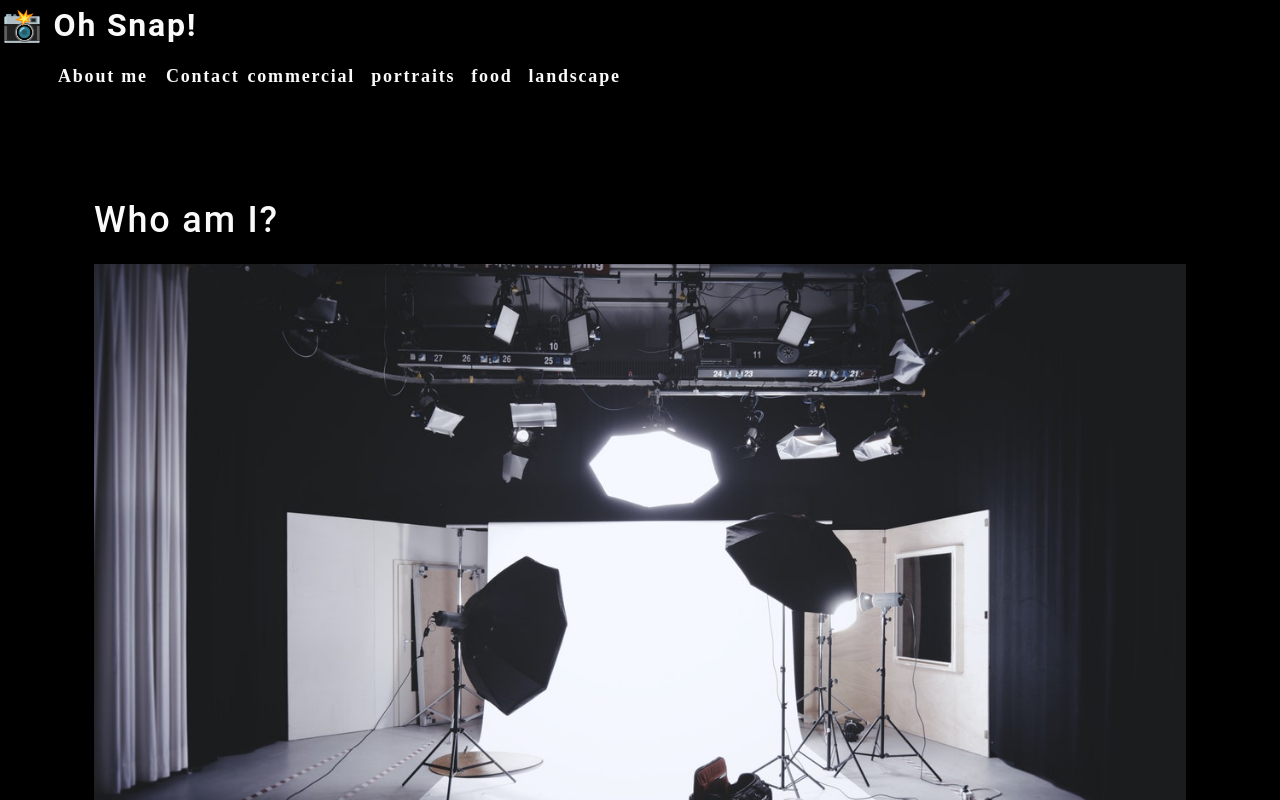
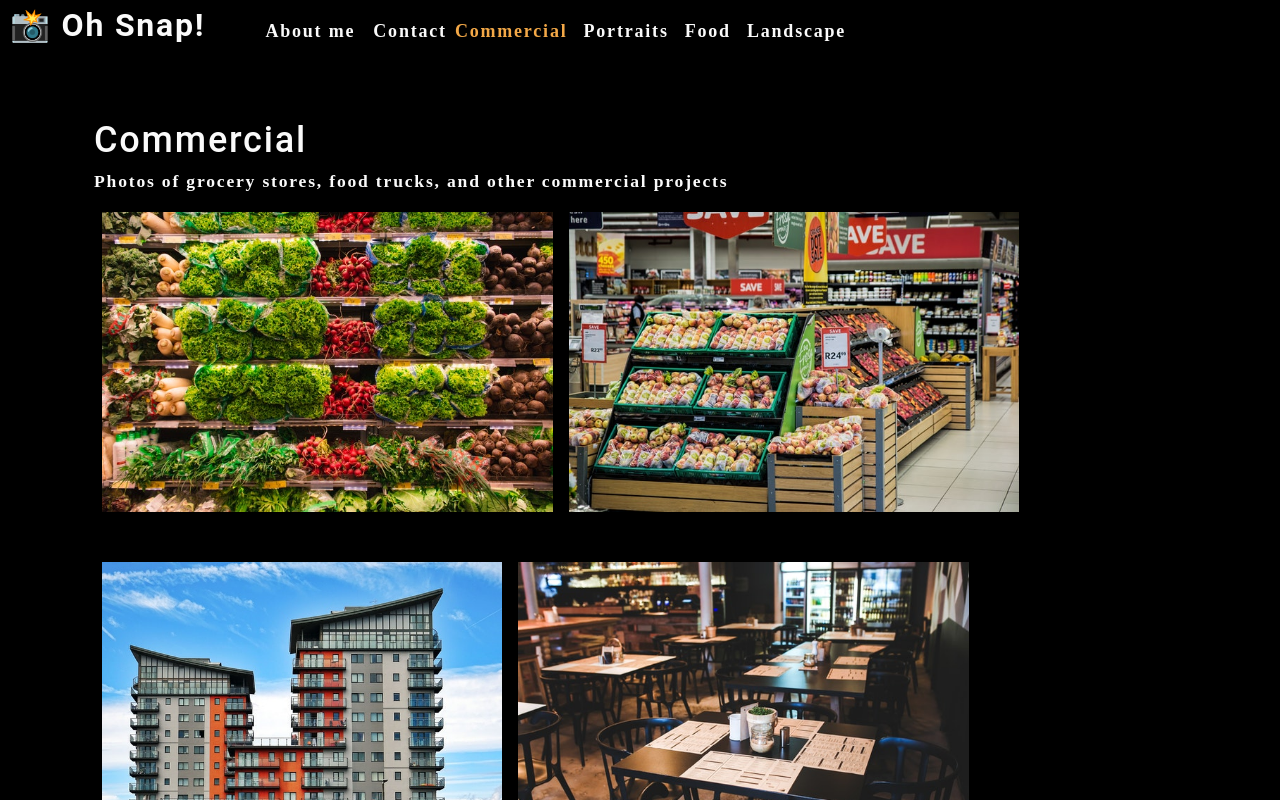
Before and after one commit to tddstuke/photo-port, a React (Create React App) app: page / in a window 1280 px wide. Shown: the top 800 px of the page. Built offline with nearby package versions, Linux system fonts and the light colour scheme.

Commit message:
photo and gallery components updated

```diff
--- a/src/App.js
+++ b/src/App.js
@@ -1,12 +1,33 @@
-import React from "react";
+import React, { useState } from "react";
 import About from "./components/About";
 import Nav from "./components/Nav";
+import Gallery from "./components/Gallery";
 
 function App() {
+  const [categories] = useState([
+    {
+      name: "commercial",
+      description:
+        "Photos of grocery stores, food trucks, and other commercial projects",
+    },
+    { name: "portraits", description: "Portraits of people in my life" },
+    { name: "food", description: "Delicious delicacies" },
+    {
+      name: "landscape",
+      description: "Fields, farmhouses, waterfalls, and the beauty of nature",
+    },
+  ]);
+
+  const [currentCategory, setCurrentCategory] = useState(categories[0]);
   return (
     <div>
-      <Nav></Nav>
+      <Nav
+        categories={categories}
+        setCurrentCategory={setCurrentCategory}
+        currentCategory={currentCategory}
+      ></Nav>
       <main>
+        <Gallery currentCategory={currentCategory}></Gallery>
         <About></About>
       </main>
     </div>
--- /dev/null
+++ b/src/components/Gallery/index.js
@@ -0,0 +1,16 @@
+import React from "react";
+import { capitalizeFirstLetter } from "../../utils/helpers";
+import PhotoList from "../PhotoList";
+
+function Gallery({ currentCategory }) {
+  const { name, description } = currentCategory;
+  return (
+    <section>
+      <h1 data-testid="h1tag">{capitalizeFirstLetter(name)}</h1>
+      <p>{description}</p>
+      <PhotoList category={currentCategory.name} />
+    </section>
+  );
+}
+
+export default Gallery;
--- a/src/components/Nav/index.js
+++ b/src/components/Nav/index.js
@@ -1,25 +1,15 @@
-import React from "react";
+import React, { useEffect } from "react";
+import { capitalizeFirstLetter } from "../../utils/helpers";
 
-function Nav() {
-  const categories = [
-    {
-      name: "commercial",
-      description:
-        "Photos of grocery stores, food trucks, and other commercial projects",
-    },
-    { name: "portraits", description: "Portraits of people in my life" },
-    { name: "food", description: "Delicious delicacies" },
-    {
-      name: "landscape",
-      description: "Fields, farmhouses, waterfalls, and the beauty of nature",
-    },
-  ];
+function Nav(props) {
+  const { categories = [], setCurrentCategory, currentCategory } = props;
 
-  function categorySelected(name) {
-    console.log(`${name} clicked`);
-  }
+  useEffect(() => {
+    document.title = capitalizeFirstLetter(currentCategory.name);
+  }, [currentCategory]);
+
   return (
-    <header>
+    <header className="flex-row px-1">
       <h2>
         <a data-testid="link" href="/">
           <span role="img" aria-label="camera">
@@ -41,9 +31,18 @@
           </li>
 
           {categories.map((category) => (
-            <li className="mx-1" key={category.name}>
-              <span onClick={() => categorySelected(category.name)}>
-                {category.name}
+            <li
+              className={`mx-1 ${
+                currentCategory.name === category.name && "navActive"
+              }`}
+              key={category.name}
+            >
+              <span
+                onClick={() => {
+                  setCurrentCategory(category);
+                }}
+              >
+                {capitalizeFirstLetter(category.name)}
               </span>
             </li>
           ))}
--- /dev/null
+++ b/src/components/PhotoList/index.js
@@ -0,0 +1,139 @@
+import React, { useState } from "react";
+
+function PhotoList({ category }) {
+  const [photos] = useState([
+    {
+      name: "Grocery aisle",
+      category: "commercial",
+      description:
+        "Lorem ipsum dolor sit amet, consectetur adipiscing elit. Nunc ultricie",
+    },
+    {
+      name: "Grocery booth",
+      category: "commercial",
+      description:
+        "Lorem ipsum dolor sit amet, consectetur adipiscing elit. Nunc ultricie",
+    },
+    {
+      name: "Building exterior",
+      category: "commercial",
+      description:
+        "Lorem ipsum dolor sit amet, consectetur adipiscing elit. Nunc ultricie",
+    },
+    {
+      name: "Restaurant table",
+      category: "commercial",
+      description:
+        "Lorem ipsum dolor sit amet, consectetur adipiscing elit. Nunc ultricie",
+    },
+    {
+      name: "Cafe interior",
+      category: "commercial",
+      description:
+        "Lorem ipsum dolor sit amet, consectetur adipiscing elit. Nunc ultricie",
+    },
+    {
+      name: "Cat green eyes",
+      category: "portraits",
+      description:
+        "Lorem ipsum dolor sit amet, consectetur adipiscing elit. Nunc ultricie",
+    },
+    {
+      name: "Green parrot",
+      category: "portraits",
+      description:
+        "Lorem ipsum dolor sit amet, consectetur adipiscing elit. Nunc ultricie",
+    },
+    {
+      name: "Yellow macaw",
+      category: "portraits",
+      description:
+        "Lorem ipsum dolor sit amet, consectetur adipiscing elit. Nunc ultricie",
+    },
+    {
+      name: "Pug smile",
+      category: "portraits",
+      description:
+        "Lorem ipsum dolor sit amet, consectetur adipiscing elit. Nunc ultricie",
+    },
+    {
+      name: "Pancakes",
+      category: "food",
+      description:
+        "Lorem ipsum dolor sit amet, consectetur adipiscing elit. Nunc ultricie",
+    },
+    {
+      name: "Burrito",
+      category: "food",
+      description:
+        "Lorem ipsum dolor sit amet, consectetur adipiscing elit. Nunc ultricie",
+    },
+    {
+      name: "Scallop pasta",
+      category: "food",
+      description:
+        "Lorem ipsum dolor sit amet, consectetur adipiscing elit. Nunc ultricie",
+    },
+    {
+      name: "Burger",
+      category: "food",
+      description:
+        "Lorem ipsum dolor sit amet, consectetur adipiscing elit. Nunc ultricie",
+    },
+    {
+      name: "Fruit bowl",
+      category: "food",
+      description:
+        "Lorem ipsum dolor sit amet, consectetur adipiscing elit. Nunc ultricie",
+    },
+    {
+      name: "Green river",
+      category: "landscape",
+      description:
+        "Lorem ipsum dolor sit amet, consectetur adipiscing elit. Nunc ultricie",
+    },
+    {
+      name: "Docks",
+      category: "landscape",
+      description:
+        "Lorem ipsum dolor sit amet, consectetur adipiscing elit. Nunc ultricie",
+    },
+    {
+      name: "Panoramic village by sea",
+      category: "landscape",
+      description:
+        "Lorem ipsum dolor sit amet, consectetur adipiscing elit. Nunc ultricie",
+    },
+    {
+      name: "Domestic landscape",
+      category: "landscape",
+      description:
+        "Lorem ipsum dolor sit amet, consectetur adipiscing elit. Nunc ultricie",
+    },
+    {
+      name: "Park bench",
+      category: "landscape",
+      description:
+        "Lorem ipsum dolor sit amet, consectetur adipiscing elit. Nunc ultricie",
+    },
+  ]);
+
+  const currentPhotos = photos.filter((photo) => photo.category === category);
+
+  return (
+    <div>
+      <div className="flex-row">
+        {currentPhotos.map((image, i) => (
+          <img
+            src={require(`../../assets/small/${category}/${i}.jpg`)}
+            alt={image.name}
+            className="img-thumbnail mx-1"
+            key={image.name}
+          />
+        ))}
+      </div>
+    </div>
+  );
+}
+
+export default PhotoList;
```
